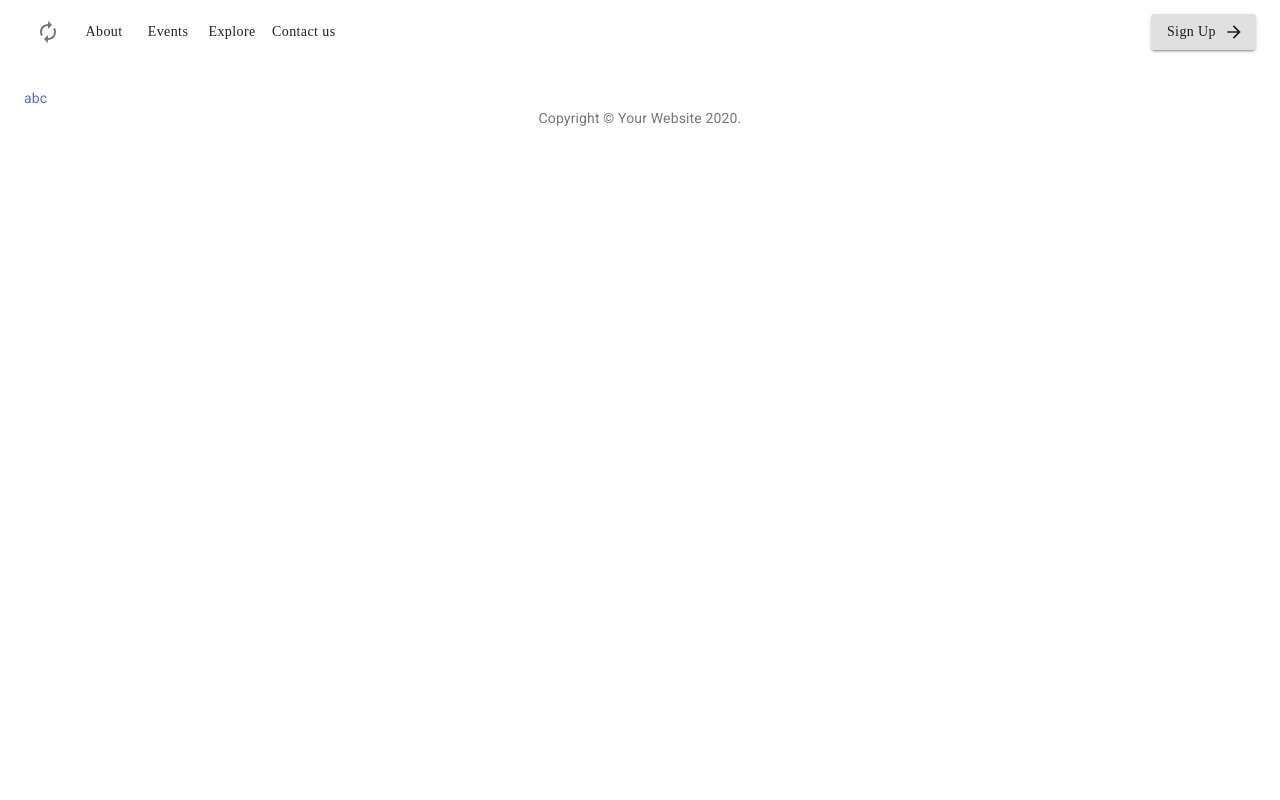
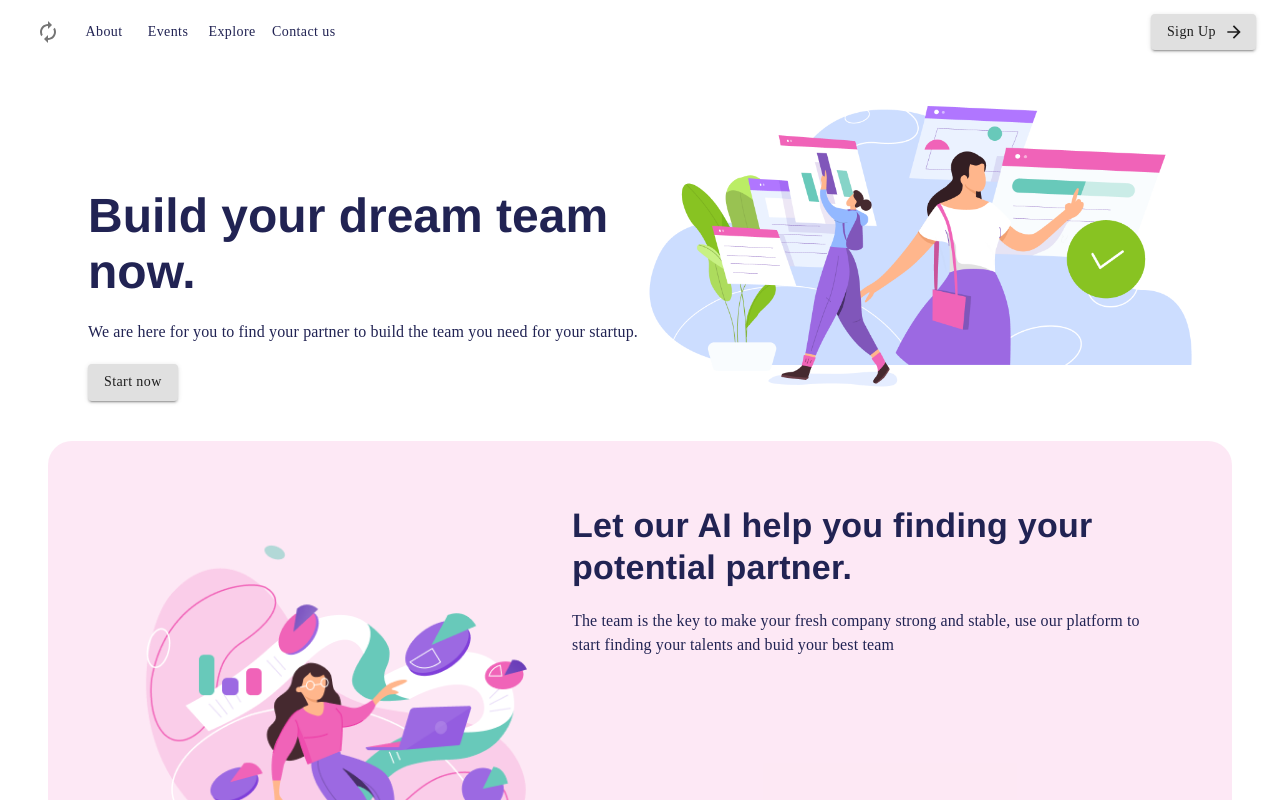
Before and after one commit to BoscoTin/COMP4021-Frontend, a Next.js app: page / in a window 1280 px wide. Shown: the top 800 px of the page. Built offline with nearby package versions, Linux system fonts and the light colour scheme.

Commit message:
Half of padding page

```diff
--- a/pages/index.js
+++ b/pages/index.js
@@ -1,26 +1,169 @@
-import React from 'react';
-import Typography from '@material-ui/core/Typography';
-import MuiLink from '@material-ui/core/Link';
-import Link from '../src/components/Link';
-import PublicLayout from '../src/components/Layout/PublicLayout'
+import React from "react";
+import Link from "../src/components/Link";
+import PublicLayout from "../src/components/Layout/PublicLayout";
 
-function Copyright() {
+import { Grid, Typography, Button } from "@material-ui/core";
+import { makeStyles } from "@material-ui/core/styles";
+import { fade } from '@material-ui/core/styles/colorManipulator';
+
+/*
+  please define css style here, using camel style name
+  use vscode with extension intellisense would greatly help
+*/
+const useStyles = makeStyles((theme) => ({
+  image: {
+    width: "100%",
+  },
+  block: {
+    /* responsive layout: < breakpoint md use down */
+    [theme.breakpoints.down('md')]: {
+      padding: theme.spacing(2),
+    },
+    [theme.breakpoints.up('md')]: {
+      padding: theme.spacing(5),
+    },
+  },
+  gitem: {
+    padding: theme.spacing(3),
+  },
+
+  aiblock: {
+    [theme.breakpoints.down('md')]: {
+      padding: theme.spacing(2),
+    },
+    [theme.breakpoints.up('md')]: {
+      padding: theme.spacing(5),
+    },
+    borderRadius: theme.spacing(3),
+    /* Here the fade is using for the opacity, 0.15 */
+    backgroundColor: fade(theme.palette.secondary.main, 0.15),
+  },
+
+  feaAssistBlock: {
+    zIndex: 1,
+
+  }
+}));
+
+function TopLayer(props) {
+  const { classes } = props;
+
   return (
-    <Typography variant="body2" color="textSecondary" align="center">
-      {'Copyright © '}
-      <MuiLink color="inherit" href="https://material-ui.com/">
-        Your Website
-      </MuiLink>{' '}
-      {new Date().getFullYear()}
-      {'.'}
-    </Typography>
+    <Grid container className={classes.block} alignItems="flex-end">
+      <Grid item xs={12} md={6}>
+        <Typography variant="h3" color="textPrimary">Build your dream team now.</Typography>
+        <br />
+        <Typography variant="body1">
+          We are here for you to find your partner to build the team you need
+          for your startup.
+        </Typography>
+        <br />
+        <Button href="/" component={Link} variant="contained">
+          Start now
+        </Button>
+      </Grid>
+
+      <Grid item xs={12} md={6}>
+        <img className={classes.image} src="padding_1.png" />
+      </Grid>
+    </Grid>
   );
 }
 
+
+function AIBlock(props) {
+  const { classes } = props
+
+  return (
+    <Grid container className={classes.aiblock} justify="center">
+      <Grid item xs={12} md={5}>
+        <img className={classes.image} src="padding_2.png" />
+      </Grid>
+
+      <Grid item xs={12} md={7} className={classes.gitem}>
+        <Typography variant="h4" color="textPrimary">
+          Let our AI help you finding your potential partner.
+        </Typography>
+        <br />
+        <Typography variant="body1">
+          The team is the key to make your fresh company strong and stable, use our platform to start finding your talents and buid your best team
+        </Typography>
+      </Grid>
+    </Grid>
+  )
+}
+
+
+const featureBlocks = [
+  {
+    key: "fea_team",
+    title: {en_us: "Find your teammates"},
+    content: {en_us: "Our AI will ensure your founder team will be the perfect match with you by our accumulated team data and algorithm"},
+    image: "",
+    class: "feaTeamBlock"
+  },
+  {
+    key: "fea_assist",
+    title: {en_us: "Immedaite Assistance"},
+    content: {en_us: "Our customer service team will try to help you immedately with our online chatting function for any help or urgent issues you may have regarding our service"},
+    image: "",
+    class: "feaAssistBlock"
+  },
+  {
+    key: "fea_legal",
+    title: {en_us: "Legal issues"},
+    content: {en_us: "We will try to formalize the whole process to be as standard and legal as possible, this can be very important to your first step"},
+    image: "",
+    class: "feaLegalBlock"
+  },
+  {
+    key: "fea_privacy",
+    title: {en_us: "Privacy"},
+    content: {en_us: "We will keep your startup ideas and details safe with us, we will keep them as safe as what you need"},
+    image: "",
+    class: "feaPrivacyBlock"
+  },
+]
+
+function Features(props) {
+  const { classes } = props
+
+  return (
+    <Grid container className={classes.block} justify="center">
+      <Grid item xs={12}>
+        <Typography variant="h4" color="textPrimary">
+          Features
+        </Typography>
+        <br />
+        <Typography variant="body1">
+          Some of the features and advantages that we provide for those of you who need to find your co-founder.
+        </Typography>
+      </Grid>
+      {featureBlocks.map(e => (
+        <Grid item xs={12} md={6}>
+
+        </Grid>
+      ))}
+    </Grid>
+  )
+}
+
+
+function Copyright() {
+  return <div />;
+}
+
 export default function Index() {
+  const classes = useStyles();
   return (
     <PublicLayout title="Index Page">
-      <Link href="/">abc</Link>
+      {/*
+        Apply public layout and pass the contents
+        Refer to src/components/layout/PublicLayout
+        for complete implementation of layout
+      */}
+      <TopLayer classes={classes} />
+      <AIBlock classes={classes}/>
       <Copyright />
     </PublicLayout>
   );
--- a/src/components/Layout/Appbar.js
+++ b/src/components/Layout/Appbar.js
@@ -1,27 +1,27 @@
-import Link from "../Link"
-import { useRouter } from 'next/router'
+import Link from "../Link";
+import { useRouter } from "next/router";
 
 import {
-    AppBar, Button, Toolbar, Typography, IconButton
-} from '@material-ui/core'
+  AppBar,
+  Button,
+  Toolbar,
+  Typography,
+  IconButton,
+} from "@material-ui/core";
 
-import {
-    ArrowForward, Autorenew
-} from '@material-ui/icons'
-
+import { ArrowForward, Autorenew } from "@material-ui/icons";
 
 const barButtons = [
-    {url: "about", show: {en_us: "About"}},
-    {url: "events", show: {en_us: "Events"}},
-    {url: "explore", show: {en_us: "Explore"}},
-    {url: "contact", show: {en_us: "Contact us"}},
-]
-
+  { url: "about", show: { en_us: "About" } },
+  { url: "events", show: { en_us: "Events" } },
+  { url: "explore", show: { en_us: "Explore" } },
+  { url: "contact", show: { en_us: "Contact us" } },
+];
 
 export default function (props) {
-    const { classes } = props
-    const router = useRouter()
-    var pathname = router.pathname
+  const { classes } = props;
+  const router = useRouter();
+  var pathname = router.pathname;
 
   return (
     <AppBar className={classes.appbar}>
@@ -31,26 +31,21 @@ export default function (props) {
         </IconButton>
 
         {/* here loop the buttons with the array */}
-                {barButtons.map( (e, index) => (
-                    <Button key={e.url}
-                        component={Link}
-                        href={e.url}
-                    >
+        {barButtons.map((e, index) => (
+          <Button key={e.url} component={Link} href={e.url}>
             <Typography variant="button">
-                            { pathname === e.url
-                                ? <strong>{e.show.en_us}</strong>
-                                : e.show.en_us
-                            }
+              {pathname === e.url ? (
+                <strong>{e.show.en_us}</strong>
+              ) : (
+                e.show.en_us
+              )}
             </Typography>
           </Button>
         ))}
 
         <div className={classes.space} />
 
-                <Button
-                    variant="contained"
-                    endIcon={<ArrowForward />}
-                >
+        <Button variant="contained" endIcon={<ArrowForward />}>
           Sign Up
         </Button>
       </Toolbar>
--- a/src/components/Layout/PublicLayout.js
+++ b/src/components/Layout/PublicLayout.js
@@ -1,47 +1,44 @@
-import { makeStyles, rgbToHex } from "@material-ui/core/styles"
-import Head from "next/head"
+import { makeStyles } from "@material-ui/core/styles";
+import Head from "next/head";
 
-import AppBar from "./Appbar"
+import AppBar from "./Appbar";
 
-const useStyles = makeStyles(theme => ({
+const useStyles = makeStyles((theme) => ({
   root: {
     flexGrow: 1,
-        overflow: "hidden",
-        display: "flex",
-        width: "100%",
-        padding: theme.spacing(3)
+    marginLeft: theme.spacing(3),
+    marginRight: theme.spacing(3),
   },
   toolbar: theme.mixins.toolbar,
   content: {
-        flexGrow: 1
+    flexGrow: 1,
+    marginLeft: theme.spacing(3),
+    marginRight: theme.spacing(3),
   },
 
   appbar: {
     position: "absolute",
-        background: 'transparent',
-        boxShadow: 'none'
+    background: "transparent",
+    boxShadow: "none",
   },
   space: {
-        flexGrow: 1
-    }
-}))
+    flexGrow: 1,
+  },
+}));
 
-export default function (props){
-    const { title, children } = props
-    const classes = useStyles()
-
-    {/*
-        may change here when
-        further layout details need to be added
-    */}
+export default function (props) {
+  const { title, children } = props;
+  const classes = useStyles();
 
   return (
     <section className={classes.root}>
-            <Head><title>{title}</title></Head>
-            <AppBar classes={classes}/>
+      <Head>
+        <title>{title}</title>
+      </Head>
+      <AppBar classes={classes} />
 
       <main className={classes.content}>
-                <div className={classes.toolbar}/>
+        <div className={classes.toolbar} />
         {children}
       </main>
     </section>
--- a/src/styles/theme.js
+++ b/src/styles/theme.js
@@ -1,31 +1,42 @@
-import { createMuiTheme } from '@material-ui/core/styles';
-import { red } from '@material-ui/core/colors';
+import { createMuiTheme } from "@material-ui/core/styles";
+import { red } from "@material-ui/core/colors";
 
 // Create a theme instance.
 const theme = createMuiTheme({
   palette: {
     primary: {
-      main: '#556cd6',
+      main: "#9C69E2",
     },
     secondary: {
-      main: '#19857b',
+      main: "#F063B8",
     },
     error: {
       main: red.A400,
     },
     background: {
-      default: '#fff',
+      default: "#fff",
+    },
+    text: {
+      primary: "#212353",
+    }
+  },
+  typography: {
+    h3: {
+      fontFamily: "Helvetica",
+      fontWeight: "bold",
+    },
+    h4: {
+      fontFamily: "Helvetica",
+      fontWeight: "bold",
+    },
+    body1: {
+      fontFamily: "Avenir",
+    },
+    button: {
+      fontFamily: "Avenir",
+      textTransform: "none",
     },
   },
-  typography: {
-    h1: {
-      fontFamily: 'Helvetica',
-    },
-    button: {
-      fontFamily: 'Avenir',
-      textTransform: 'none'
-    }
-  }
 });
 
 export default theme;
```
Also changed, not shown: public/padding_1.png (added), public/padding_2.png (added). Lines whose indentation alone changed are shown as unchanged.
